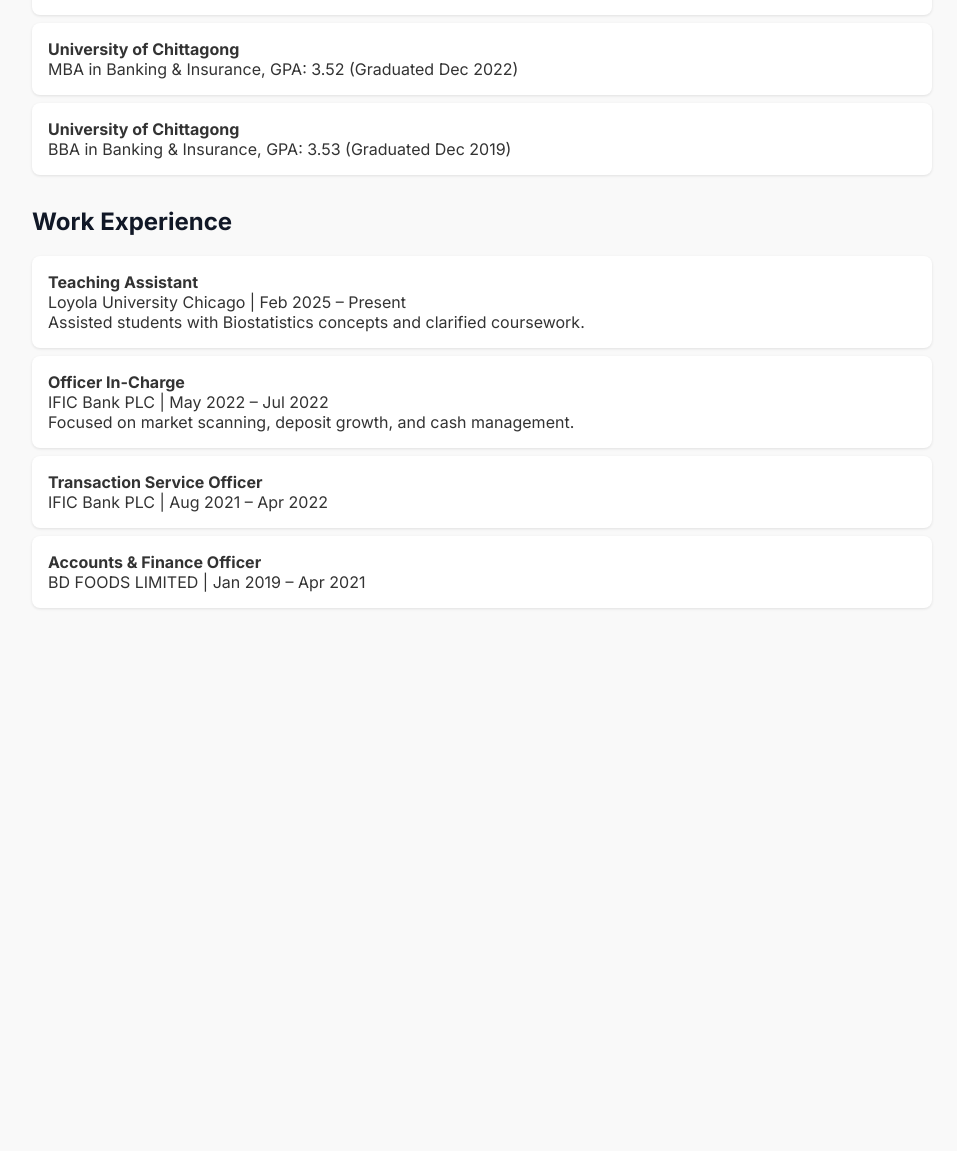
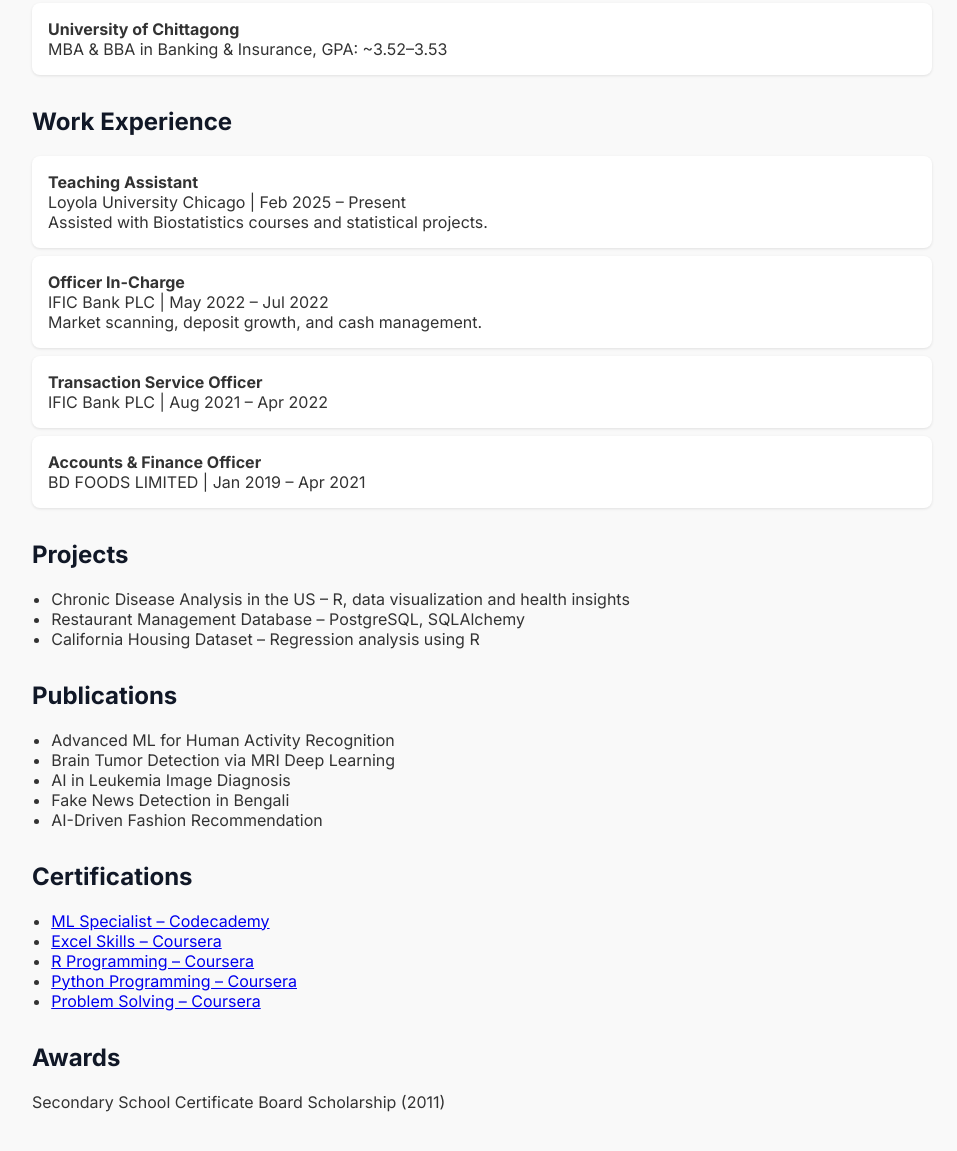
Before and after one commit to SharufHossain/MdSharufHossain.github.io, a plain HTML site: page index.html in a window 1280 px wide. Shown: the part 783-1934 px from the top of the page, without its empty margins (158-1115 px from the left). Before the commit the page ends 1455 px from the top, so only its background shows below. Drawn offline with Linux system fonts and the light colour scheme.

Commit message:
Update index.html

```diff
--- a/index.html
+++ b/index.html
@@ -3,7 +3,6 @@
 <head>
   <meta charset="UTF-8" />
   <meta name="viewport" content="width=device-width, initial-scale=1.0" />
-  <img src="profile.jpg" alt="MD Sharuf Hossain" style="width:150px;height:150px;border-radius:50%;margin-bottom:1rem;" />
   <title>MD Sharuf Hossain | Data Scientist</title>
   <link href="https://fonts.googleapis.com/css2?family=Inter:wght@400;600;700&display=swap" rel="stylesheet" />
   <style>
@@ -19,6 +18,13 @@
       color: white;
       padding: 2rem;
       text-align: center;
+    }
+    header img {
+      width: 150px;
+      height: 150px;
+      border-radius: 50%;
+      object-fit: cover;
+      margin-bottom: 1rem;
     }
     main {
       padding: 2rem;
@@ -51,6 +57,7 @@
 </head>
 <body>
   <header>
+    <img src="profile.jpg" alt="MD Sharuf Hossain" />
     <h1>MD Sharuf Hossain</h1>
     <p>Data Science Graduate Student | Data Analyst | ML Enthusiast</p>
   </header>
@@ -68,9 +75,9 @@
       <ul>
         <li><strong>Programming:</strong> Python, R, SAS, SQL, Java</li>
         <li><strong>Tools & Libraries:</strong> Pandas, NumPy, Matplotlib, Shiny, Jupyter, Databricks, Spark MLib, Docker</li>
-        <li><strong>Databases:</strong> Hadoop, Spark, Hive, Kafka, PostgreSQL, MongoDB, MariaDB, XAMPP</li>
-        <li><strong>ML & Analytics:</strong> Predictive Analytics, Hyperparameter Tuning, Cross-validation, Model Training</li>
-        <li><strong>Other Skills:</strong> Leadership, Teamwork, Market Research, Portfolio Optimization, Financial Forecasting, Budget Management</li>
+        <li><strong>Databases:</strong> Hadoop, Hive, Kafka, PostgreSQL, MongoDB</li>
+        <li><strong>ML & Analytics:</strong> Predictive Analytics, Cross-validation, Model Tuning</li>
+        <li><strong>Soft Skills:</strong> Leadership, Teamwork, Financial Analysis</li>
         <li><strong>Languages:</strong> English, Bangla, Hindi</li>
       </ul>
     </section>
@@ -83,11 +90,7 @@
       </div>
       <div class="card">
         <strong>University of Chittagong</strong><br />
-        MBA in Banking & Insurance, GPA: 3.52 (Graduated Dec 2022)
-      </div>
-      <div class="card">
-        <strong>University of Chittagong</strong><br />
-        BBA in Banking & Insurance, GPA: 3.53 (Graduated Dec 2019)
+        MBA & BBA in Banking & Insurance, GPA: ~3.52–3.53
       </div>
     </section>
 
@@ -96,12 +99,12 @@
       <div class="card">
         <strong>Teaching Assistant</strong><br />
         Loyola University Chicago | Feb 2025 – Present<br />
-        Assisted students with Biostatistics concepts and clarified coursework.
+        Assisted with Biostatistics courses and statistical projects.
       </div>
       <div class="card">
         <strong>Officer In-Charge</strong><br />
         IFIC Bank PLC | May 2022 – Jul 2022<br />
-        Focused on market scanning, deposit growth, and cash management.
+        Market scanning, deposit growth, and cash management.
       </div>
       <div class="card">
         <strong>Transaction Service Officer</strong><br />
@@ -112,6 +115,42 @@
         BD FOODS LIMITED | Jan 2019 – Apr 2021
       </div>
     </section>
+
+    <section>
+      <h2>Projects</h2>
+      <ul>
+        <li>Chronic Disease Analysis in the US – R, data visualization and health insights</li>
+        <li>Restaurant Management Database – PostgreSQL, SQLAlchemy</li>
+        <li>California Housing Dataset – Regression analysis using R</li>
+      </ul>
+    </section>
+
+    <section>
+      <h2>Publications</h2>
+      <ul>
+        <li>Advanced ML for Human Activity Recognition</li>
+        <li>Brain Tumor Detection via MRI Deep Learning</li>
+        <li>AI in Leukemia Image Diagnosis</li>
+        <li>Fake News Detection in Bengali</li>
+        <li>AI-Driven Fashion Recommendation</li>
+      </ul>
+    </section>
+
+    <section>
+      <h2>Certifications</h2>
+      <ul>
+        <li><a href="https://www.codecademy.com/profiles/MdSharufHossain/certificates/5b520caa1d176d21f5a65a61">ML Specialist – Codecademy</a></li>
+        <li><a href="https://coursera.org/share/fbab7f74ff3da507539251938353253a">Excel Skills – Coursera</a></li>
+        <li><a href="https://coursera.org/share/3fc6efa53b97b0f7f87fc7dd8e30a69a">R Programming – Coursera</a></li>
+        <li><a href="https://coursera.org/share/2d1d5e6a2b43366661137bf3bac546fd">Python Programming – Coursera</a></li>
+        <li><a href="https://coursera.org/share/393fb17c1377c48c79f44a1813247a13">Problem Solving – Coursera</a></li>
+      </ul>
+    </section>
+
+    <section>
+      <h2>Awards</h2>
+      <p>Secondary School Certificate Board Scholarship (2011)</p>
+    </section>
   </main>
 </body>
 </html>
```
